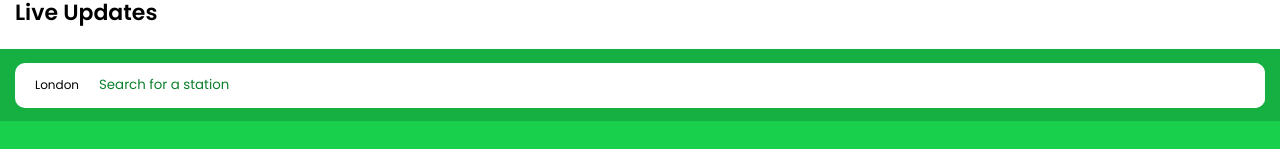
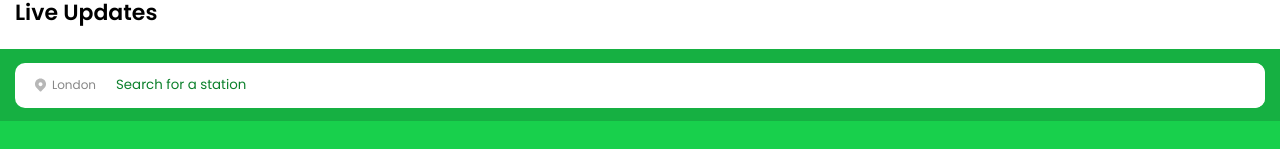
Before and after one commit to emmanuelojiji/open-city, a React (Create React App) app: page / in a window 1280 px wide. Shown: the part 116-265 px from the top of the page. Built offline with nearby package versions, Linux system fonts and the light colour scheme.

Commit message:
location pin added to search bar

```diff
--- a/src/Components/SearchBar.js
+++ b/src/Components/SearchBar.js
@@ -1,9 +1,13 @@
 import "./SearchBar.scss";
+import icon_location_pin from "../Media/icon-location-pin.svg";
 
 const SearchBar = ({ onChange }) => {
   return (
     <div className="search-wrap">
-      <div className="search-location">London</div>
+      <div className="search-location">
+        <img src={icon_location_pin} />
+        London
+      </div>
       <input
         type="text"
         placeholder="Search for a station"
--- a/src/Components/SearchBar.scss
+++ b/src/Components/SearchBar.scss
@@ -16,7 +16,7 @@
 
     &::placeholder {
       transition: 0.25s ease-in-out;
-      color: #0C802C;
+      color: #0c802c;
     }
 
     &:focus {
@@ -30,6 +30,11 @@
 
 .search-location {
   padding-left: 20px;
+  color: #878787;
+  display: flex;
+  img{
+    margin-right: 5px;
+  }
 }
 
 .SearchBar {
```
Also changed, not shown: src/Media/icon-location-pin.svg (added). Lines whose indentation alone changed are shown as unchanged.
